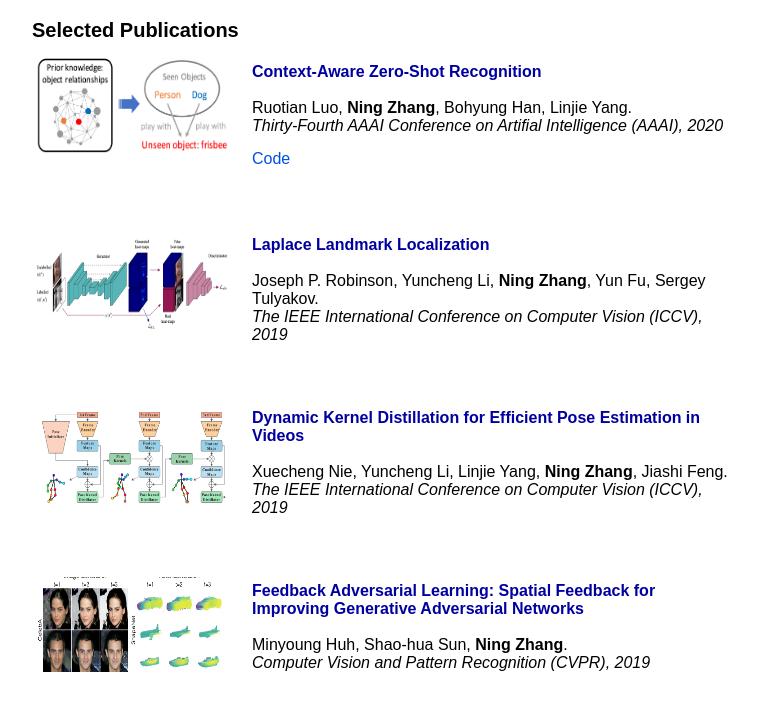
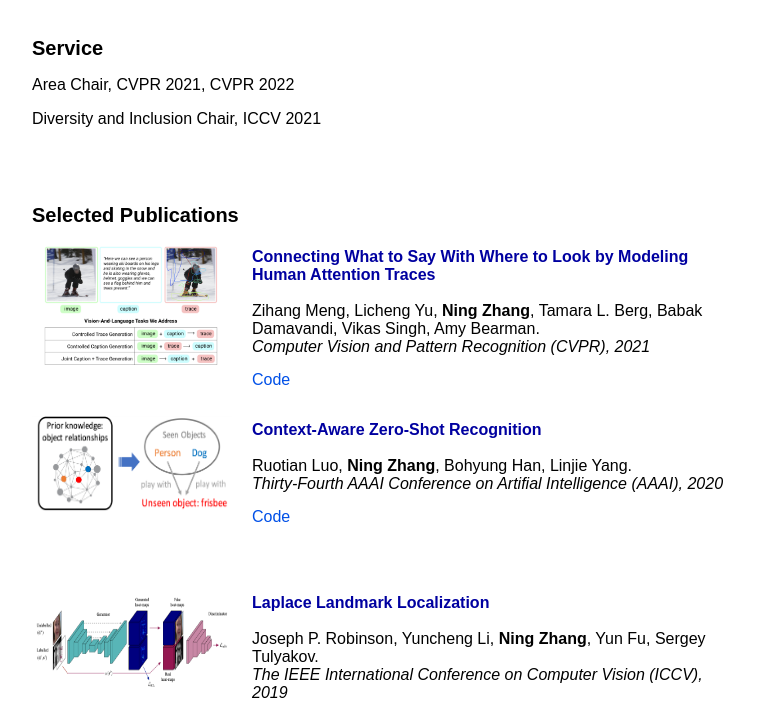
Before and after one commit to n-zhang/n-zhang.github.io, a plain HTML site: page index.html in a window 1280 px wide. Shown: the part 709-1420 px from the top of the page, without its empty margins (258-1016 px from the left). Drawn offline with Linux system fonts and the light colour scheme.

Commit message:
add cvpr21 paper

```diff
--- a/index.html
+++ b/index.html
@@ -171,6 +171,8 @@
       intelligence, deep learning and computer vision.
       I am currently a research scientist manager at Facebook AI,
       working on computer vision, natural language processing and multimodal models for commerce applications.
+      <br />
+      <br />
       <b>My team is hiring full time research scientists, engineers and interns, shoot me an email if you are interested.</b>
       <br />
       <br />
@@ -201,7 +203,42 @@
   </div>
 
   <div class="container">
+    <h2>Service</h2>
+    <div>
+      <p>
+        Area Chair, CVPR 2021, CVPR 2022
+      </p>
+    </div>
+    <div>
+      <p>
+        Diversity and Inclusion Chair, ICCV 2021
+      </p>
+    </div>
+  </div>
+
+  <div class="container">
     <h2>Selected Publications</h2>
+    <div class="publication">
+      <img src="figs/cvpr21_logo.png" class="publogo" width="200 px" />
+      <p>
+        <strong>
+          <a href="https://arxiv.org/pdf/2105.05964.pdf">Connecting What to Say With Where to Look by Modeling Human Attention Traces</a>
+        </strong>
+        <br />
+        <br />
+        Zihang Meng, Licheng Yu, <b>Ning Zhang</b>, Tamara L. Berg, Babak Damavandi, Vikas Singh, Amy Bearman.
+        <br />
+        <em>
+          Computer Vision and Pattern Recognition (CVPR), 2021
+        </em>
+        <br />
+        <span class="links">
+          <a href="https://github.com/facebookresearch/connect-caption-and-trace">Code</a>
+        </span>
+      </p>
+    </div>
+    <br />
+    <br />
     <div class="publication">
       <img src="figs/aaai20_logo.png" class="publogo" width="200 px" />
       <p>
@@ -618,24 +655,6 @@
   </div>
 
   <div class="container">
-    <h2>Service</h2>
-    <div>
-      <p>
-        Area chairs
-        <br />
-        CS 189: Introduction to Machine Learning
-      </p>
-    </div>
-    <div>
-      <p>
-        Graduate Student Instructor, UC Berkeley (Fall 2013)
-        <br />
-        CS 188: Introduction to Aritificial Intelligence
-      </p>
-    </div>
-  </div>
-
-  <div class="container">
     <h2>Teaching</h2>
     <div>
       <p>
```
Also changed, not shown: figs/cvpr21_logo.png (added).
